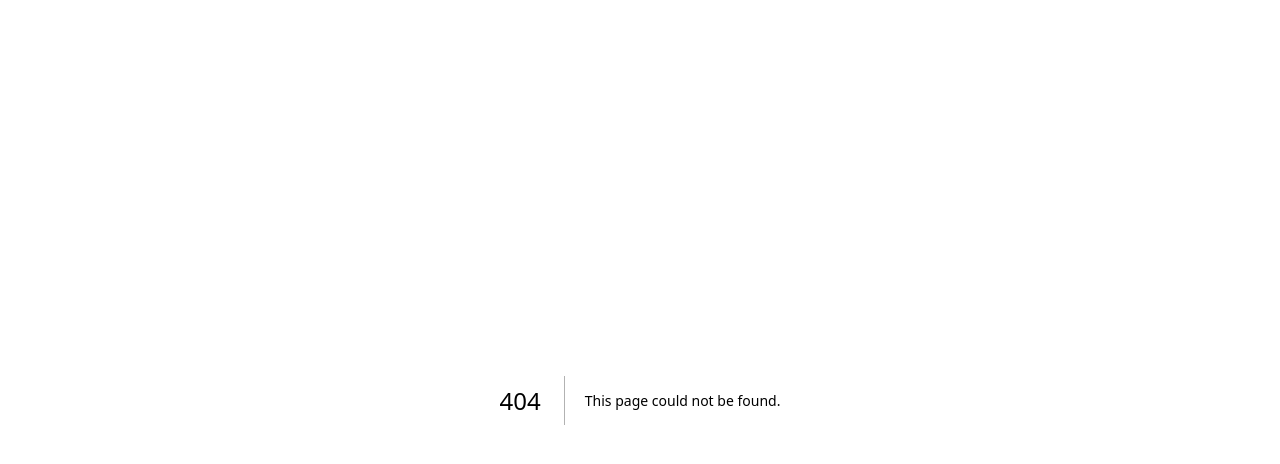
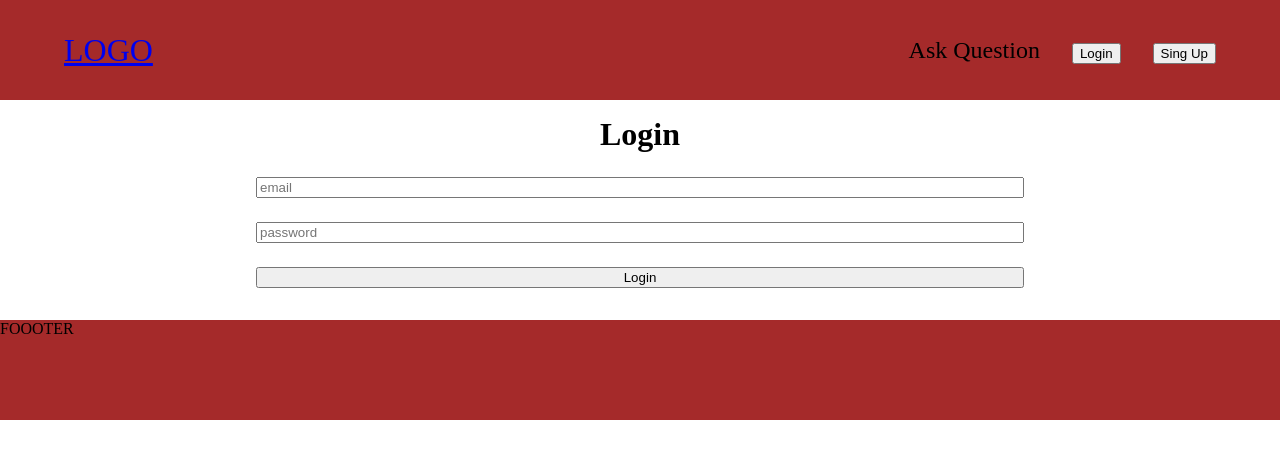
Before and after one commit to SlunkiusTu/Final-front, a Next.js app: page /login in a window 1280 px wide. Before the commit this address had no page. Shown: the top 464 px of the page. Built offline with nearby package versions, Linux system fonts and the light colour scheme.

Commit message:
added cookie for jwt_token

```diff
--- a/package.json
+++ b/package.json
@@ -9,7 +9,9 @@
     "lint": "next lint"
   },
   "dependencies": {
+    "@types/js-cookie": "^3.0.6",
     "axios": "^1.6.2",
+    "js-cookie": "^3.0.5",
     "next": "14.0.4",
     "react": "^18",
     "react-dom": "^18"
--- a/src/components/Header/Header.tsx
+++ b/src/components/Header/Header.tsx
@@ -13,10 +13,14 @@ const Header = () => {
           <a href="/ask-question">Ask Question</a>
         </li>
         <li>
-          <a href="">xxx</a>
+          <a href="/login">
+            <button>Login</button>
+          </a>
         </li>
         <li>
-          <a href="">ccc</a>
+          <a href="">
+            <button>Sing Up</button>
+          </a>
         </li>
       </ul>
     </div>
--- /dev/null
+++ b/src/pages/login/index.tsx
@@ -0,0 +1,55 @@
+import React, { useState } from "react";
+import axios from "axios";
+import cookie from "js-cookie";
+import { useRouter } from "next/router";
+import Footer from "@/components/Footer/Footer";
+import Header from "@/components/Header/Header";
+import styles from "./styles.module.css";
+
+const Login = () => {
+  const router = useRouter();
+
+  const [email, setEmail] = useState<string>("");
+  const [password, setPassword] = useState<string>("");
+
+  const onLogin = async () => {
+    const body = {
+      email: email,
+      password: password,
+    };
+
+    const response = await axios.post("http://localhost:3001/login", body);
+
+    if (response.status === 200) {
+      cookie.set("jwt_token", response.data.token);
+      router.push("/");
+    }
+
+    console.log("response", response);
+  };
+
+  return (
+    <div>
+      <Header />
+
+      <div className={styles.form}>
+        <h1>Login</h1>
+        <input
+          placeholder="email"
+          value={email}
+          onChange={(e) => setEmail(e.target.value)}
+        />
+        <input
+          placeholder="password"
+          type="password"
+          value={password}
+          onChange={(e) => setPassword(e.target.value)}
+        />
+        <button onClick={onLogin}>Login</button>
+      </div>
+      <Footer />
+    </div>
+  );
+};
+
+export default Login;
--- /dev/null
+++ b/src/pages/login/styles.module.css
@@ -0,0 +1,13 @@
+.form {
+  display: flex;
+  flex-direction: column;
+  gap: 1.5rem;
+  max-width: 60%;
+  margin: auto;
+  margin-bottom: 2rem;
+}
+
+.form h1 {
+  text-align: center;
+  margin-top: 1rem;
+}
```
Also changed, not shown: src/pages/ask-question/index.tsx (+17 -5 lines), 1 other file (tests, documents, lock files or other folders).
